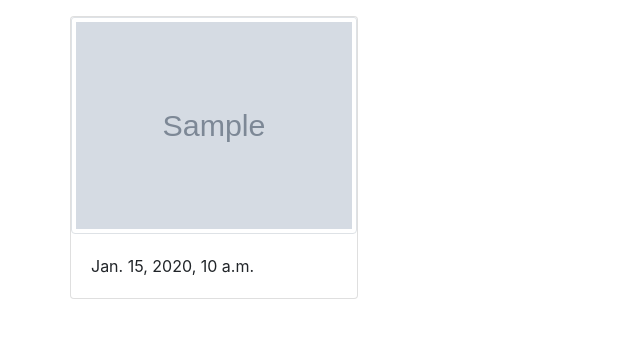
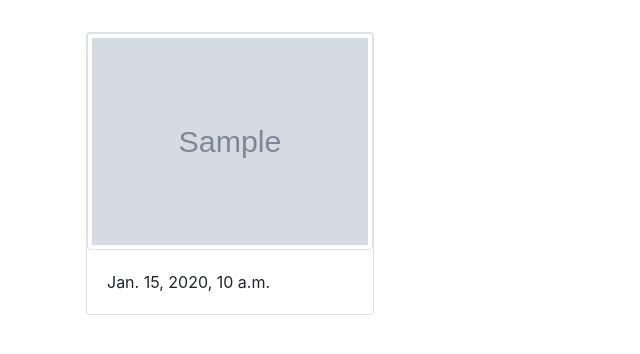
Before and after one commit to mr-vaibh/event-spire, a Django app: page /home/events/1/ in a window 1280 px wide. Shown: the part 56-410 px from the top of the page, without its empty margins (0-640 px from the left). Run offline with Django 3.2, Linux system fonts and the light colour scheme; tables that the repository leaves empty hold one stand-in row (values such as "Sample post"); grey boxes marked "Sample" are stand-in pictures; some libraries are stand-ins or nearby versions.

Commit message:
fixed the position of events

```diff
--- a/home/templates/home/events.html
+++ b/home/templates/home/events.html
@@ -9,7 +9,7 @@
 <div class="container my-3">
     <div class="row">
         {% for event in events %}
-            <div class="card" style="width: 18rem;">
+            <div class="card mx-3 my-3" style="width: 18rem;">
                 <img src="{{event.event_img.url}}" class="card-img-top img-thumbnail" alt="...">
                 <div class="card-body">
                     <p class="card-text">{{event.date_time}}</p>
```
